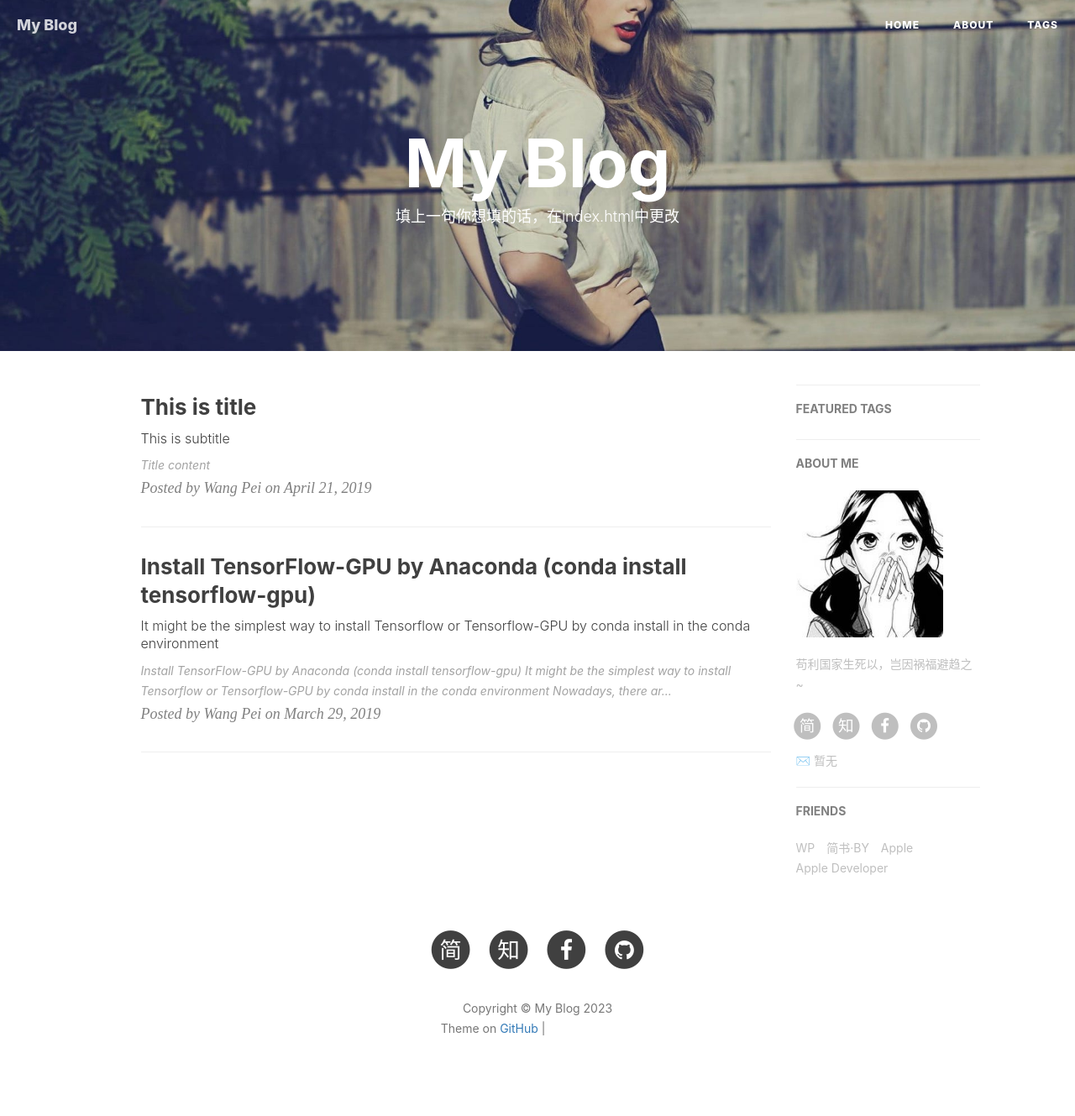
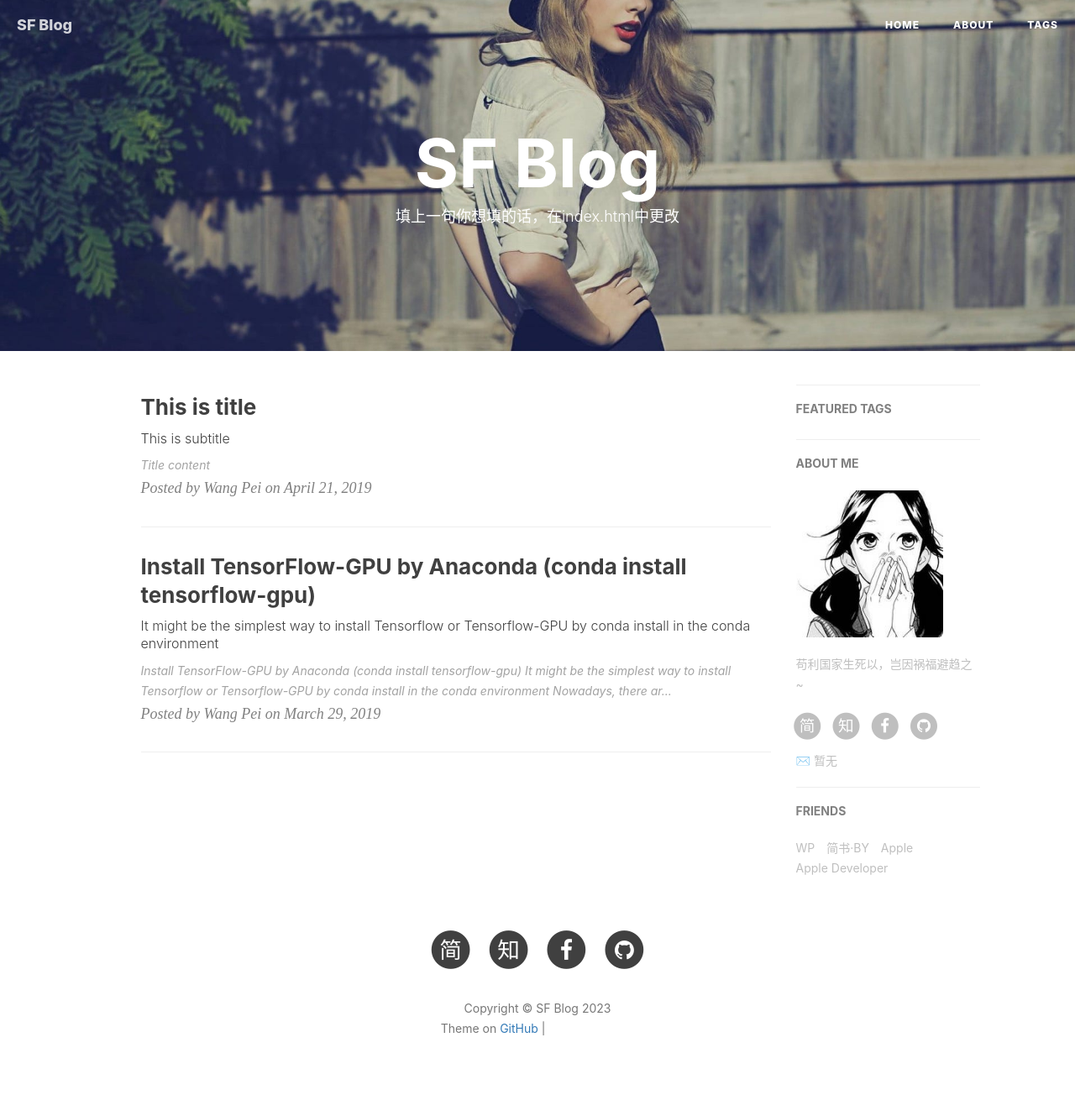
Before and after one commit to SBF-2/SBF-2.github.io, a Jekyll site: the page built from index.html, in a window 1280 px wide. Shown: the whole page at 84% size. Built offline with Jekyll 4.4.1, drawn with Linux system fonts in a browser that asks for light colours; nearby versions of some CDN libraries; the list of posts is cut into pages by our own code; comment, search, counter and statistics services are not loaded; grey boxes are pictures that could not be loaded.

```diff
--- a/_config.yml
+++ b/_config.yml
@@ -1,13 +1,13 @@
 # Site settings
-title: My Blog
-SEOTitle: 我的博客 | My Blog
+title: SF Blog
+SEOTitle: SF的博客 | SF Blog
 header-img: img/post-bg-desk.jpg
 email: 暂无
-description: "写一句你想写的话"
+description: "SF"
 keyword: "我的博客"
-url: "http://name.github.io"          # your host, for absolute URL
+url: "http://SBF-2.github.io"          # your host, for absolute URL
 baseurl: ""      # for example, '/blog' if your blog hosted on 'host/blog'
-github_repo: "https://github.com/name/name.github.io.git" # you code repository
+github_repo: "https://github.com/SBF-2/SBF-2.github.io.git" # you code repository
 
 # Sidebar settings
 sidebar: true                           # whether or not using Sidebar.
```
